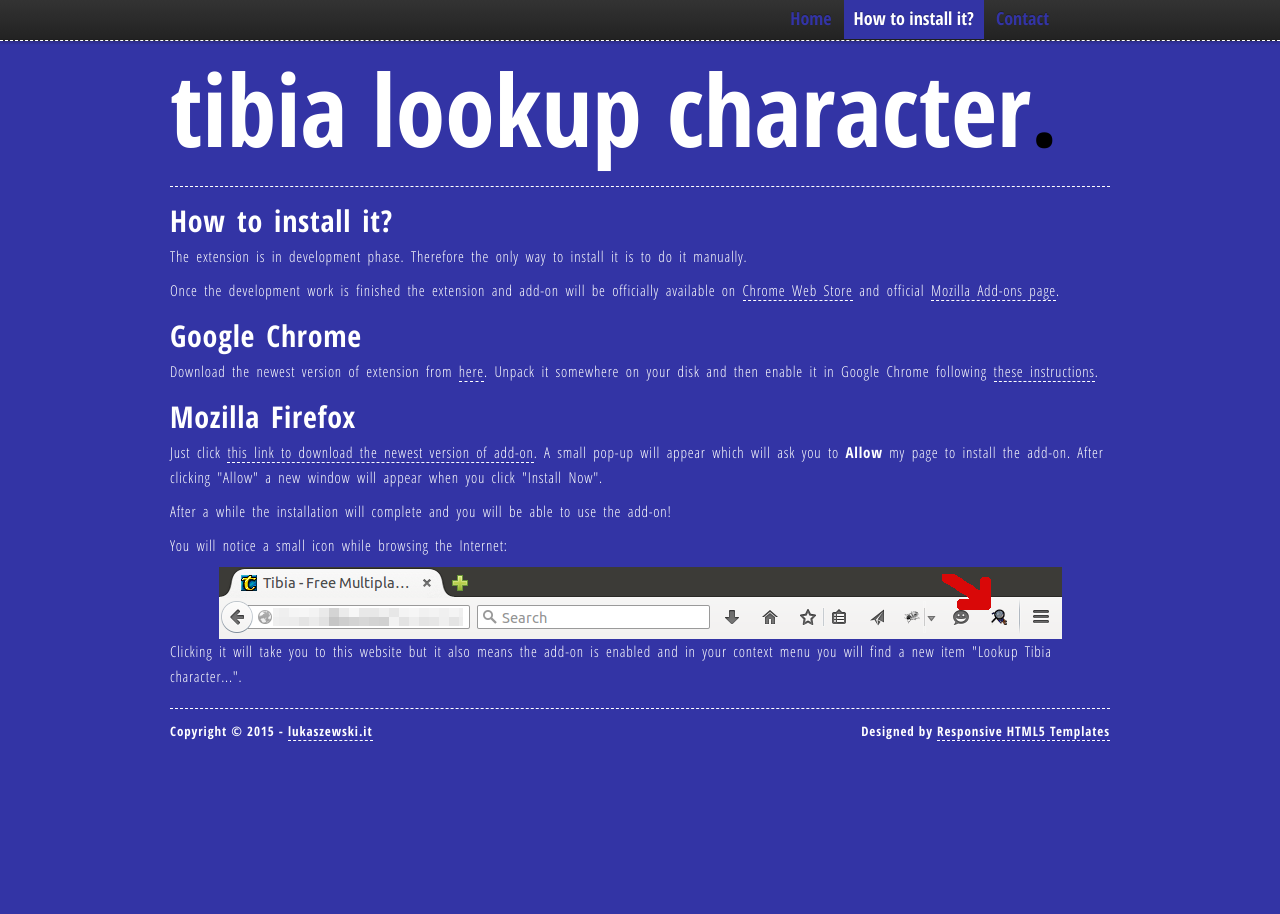
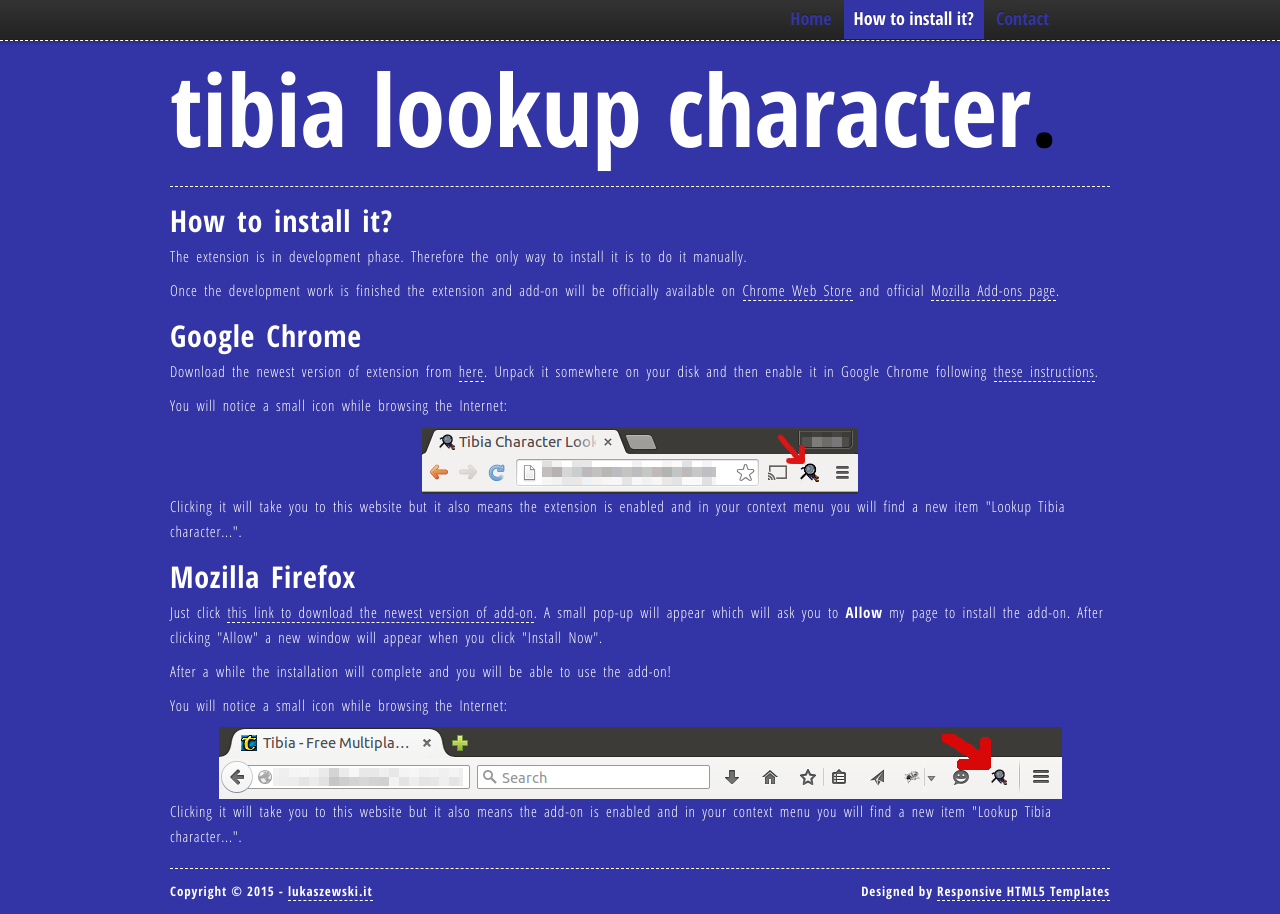
Before and after one commit to nandy-andy/tibia-character-lookup, a browser extension: page webpage/install.html in a window 1280 px wide. Before the commit the page ends 800 px from the top, so only its background shows below. Drawn offline with Linux system fonts and the light colour scheme.

Commit message:
updated install page

```diff
--- a/webpage/install.html
+++ b/webpage/install.html
@@ -55,6 +55,9 @@
         <p>Once the development work is finished the extension and add-on will be officially available on <a href="https://chrome.google.com/webstore" target="_blank">Chrome Web Store</a> and official <a href="https://addons.mozilla.org/en-US/firefox/" target="_blank">Mozilla Add-ons page</a>.</p>
         <h3 id="Google_Chrome_Installation">Google Chrome</h3>
         <p>Download the newest version of extension from <a href="download/tibia-character-lookup.zip">here</a>. Unpack it somewhere on your disk and then enable it in Google Chrome following <a href="https://developer.chrome.com/extensions/getstarted#unpacked" target="_blank">these instructions</a>.</p>
+        <p>You will notice a small icon while browsing the Internet:</p>
+        <img src="img/google-chrome-extension-icon.png" alt="image with example of the extension's icon in Google Chrome browser" title="tibia character lookup icon in Google Chrome" />
+        <p>Clicking it will take you to this website but it also means the extension is enabled and in your context menu you will find a new item "Lookup Tibia character...".</p>
         <h3 id="Mozilla_Firefox_Installation">Mozilla Firefox</h3>
         <p>Just click <a href="download/tibia-character-lookup.xpi">this link to download the newest version of add-on</a>. A small pop-up will appear which will ask you to <strong>Allow</strong> my page to install the add-on. After clicking "Allow" a new window will appear when you click "Install Now".</p>
         <p>After a while the installation will complete and you will be able to use the add-on!</p>
```
